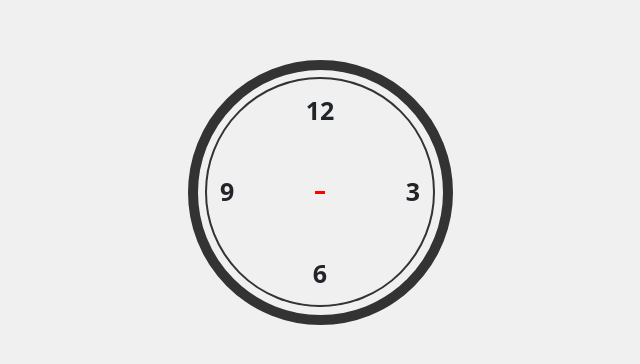
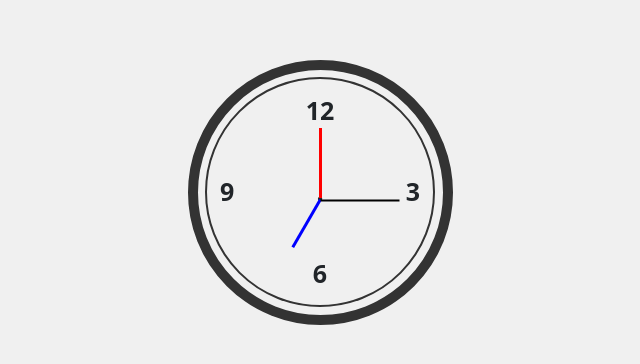
Before and after one commit to danish40416/Digital-Clock, a React (Create React App) app: page /see-watches/analog-watch in a window 1280 px wide. Shown: the part 208-572 px from the top of the page, without its empty margins (320-960 px from the left). Built offline with nearby package versions, Linux system fonts and the light colour scheme.

Commit message:
adjust clock hands

```diff
--- a/src/Components/analogClock/AnalogWatch.js
+++ b/src/Components/analogClock/AnalogWatch.js
@@ -10,9 +10,24 @@ export default function AnalogWatch() {
       <div className={classes.num} id={classes.six}>6</div>
       <div className={classes.num} id={classes.nine}>9</div>
       <div className={classes.num} id={classes.twelve}>12</div>
-      <div className={classes.origin} >
-        <div className={classes.hour}></div>
+      <div className={classes.origin} >.</div>
 
+      <div className={classes.hoursWrapper}>
+        <div className={classes.hoursHand}>
+          <div className={classes.hand}></div>
+        </div>
+      </div>
+
+      <div class={classes.minutesWrapper}>
+        <div class={classes.minutesHand}>
+          <div class={classes.hand}></div>
+        </div>
+      </div>
+
+      <div class={classes.secondsWrapper}>
+        <div class={classes.secondsHand}>
+          <div class={classes.hand}></div>
+        </div>
       </div>
     </div>
   </div>
--- a/src/Components/analogClock/AnalogWatch.module.css
+++ b/src/Components/analogClock/AnalogWatch.module.css
@@ -72,9 +72,58 @@ body {
     font-size: 25px;
     font-weight: bolder;
   }
-  .hour{
+  .hoursWrapper{
+    width: 100px;
+    height: 100px;
     position: absolute;
+    border-radius: 50%;
+  }
+  .hoursHand{
+    position: relative;
+  }
+   .hoursHand .hand{
+    width: 3px;
+    height: 55px;
+    background-color: blue;
+    position: absolute;
+    left: 35px;
+    top: 54px;
+    transform: rotate(30deg);
+  }
+
+  .minutesWrapper{
+    width: 200px;
+    height: 200px;
+    position: absolute;
+    border-radius: 50%;
+  }
+  .minutesHand{
+    position: relative;
+  }
+  .minutesHand .hand{
+    width: 3px;
+    height: 70px;
     background-color: red;
-    height: 3px;
-    width: 10px;
+    position: absolute;
+    left: 99px;
+    top: 36px;
   }
+
+  .secondsWrapper{
+    width: 100px;
+    height: 100px;
+    position: absolute;
+    border-radius: 50%;
+  }
+  .secondsHand{
+    position: relative;
+  }
+   .secondsHand .hand{
+    width: 2px;
+    height: 79px;
+    background-color: black;
+    position: absolute;
+    left: 89px;
+    top: 19px;
+    transform: rotate(270deg);
+  }
```
